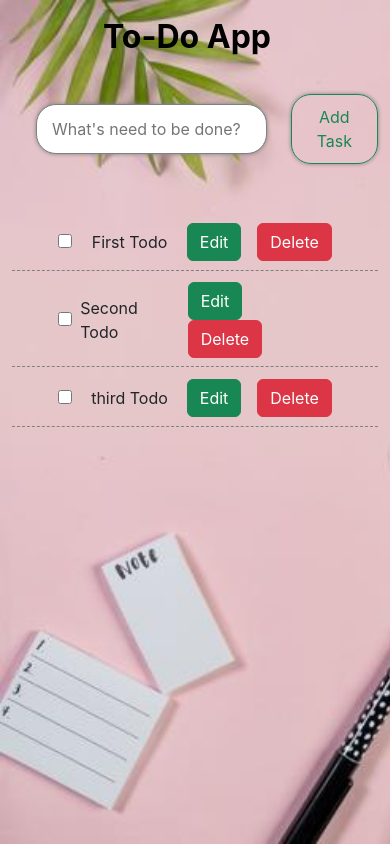
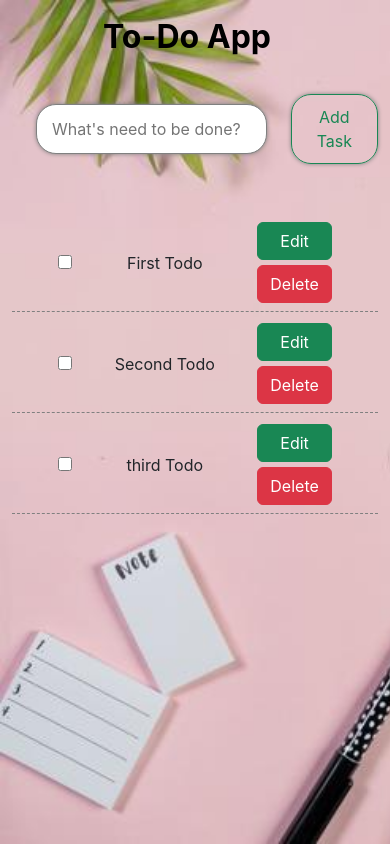
Before and after one commit to mohamedshoman00/simple-TodoApp, a React (Create React App) app: page / in a window 390 px wide. Built offline with nearby package versions, Linux system fonts and the light colour scheme.

Commit message:
first commit

```diff
--- a/src/index.css
+++ b/src/index.css
@@ -20,6 +20,22 @@ code {
 /* form {
   width: 80% !important;
 } */
+@media (max-width: 450px) {
+  ul li div .buttons {
+    display: flex;
+    flex-direction: column;
+    justify-content: flex-start;
+    align-items: center;
+    text-align: center;
+  }
+
+  ul li div .buttons button:first-child {
+    margin-right: 0 !important;
+    margin-bottom: 5px;
+    width: 100%;
+  }
+}
+
 @media (min-width: 767px) {
 
   form,
@@ -27,6 +43,7 @@ code {
     width: 60% !important;
   }
 
+  ul li {}
 }
 
 @media (min-width: 992px) {
@@ -37,12 +54,3 @@ code {
   }
 
 }
-
-/* @media (min-width: 1192px) {
-
-  form,
-  .ul-container {
-    width: 50% !important;
-  }
-
-} */
```
